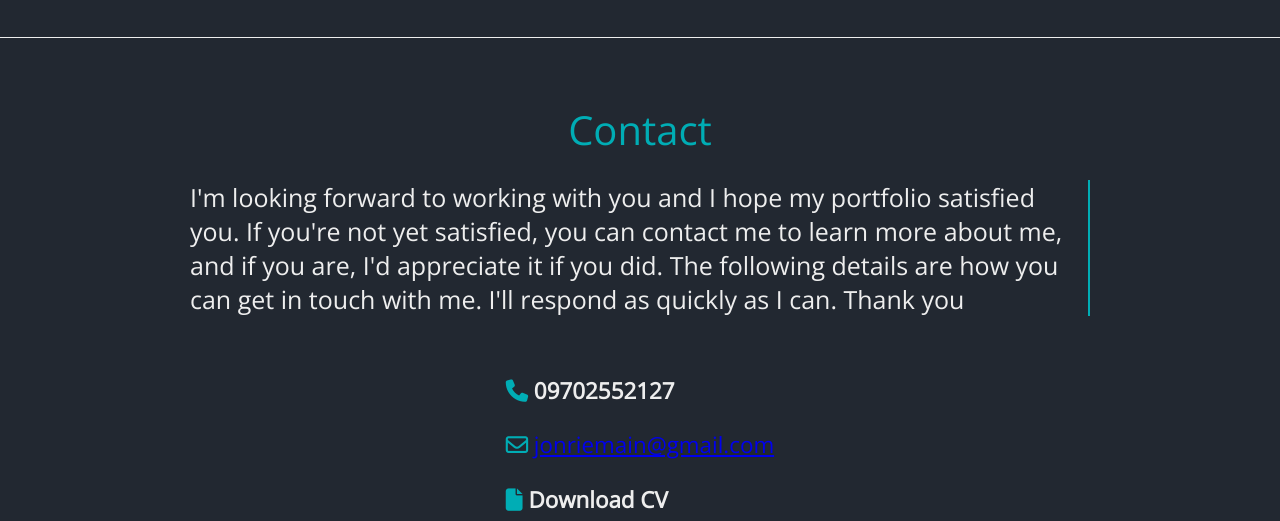
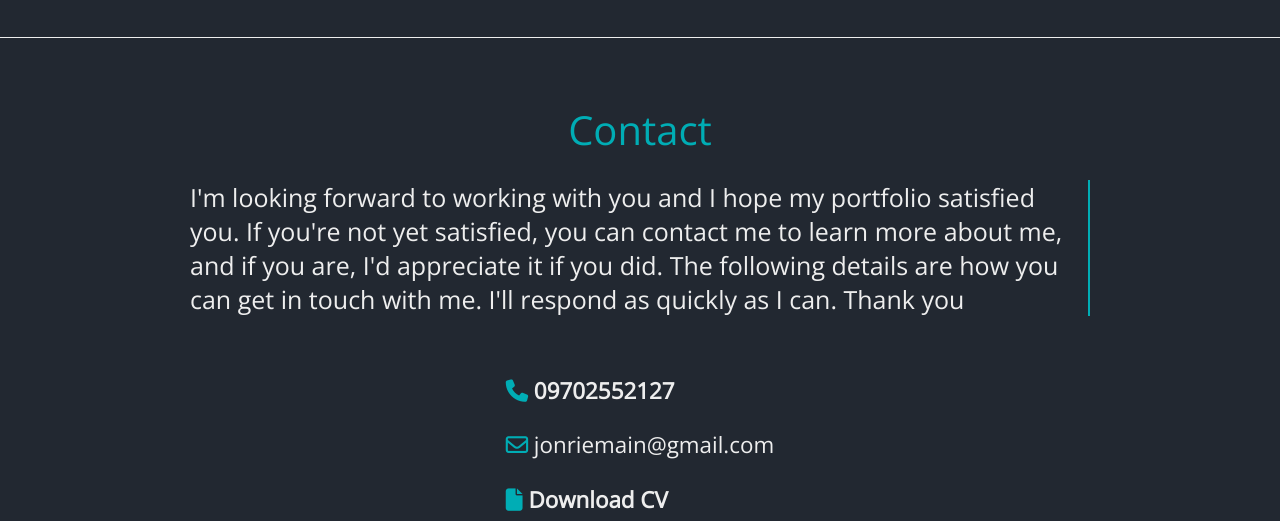
Before and after one commit to JonrieMain/jonrieWebsite, a website built with Parcel: page index.html in a window 1280 px wide. Shown: the part 6762-7283 px from the top of the page. Built offline with nearby package versions, Linux system fonts and the light colour scheme; a web font is replaced by a local one.

Commit message:
change color of mailto

```diff
--- a/css/contact.css
+++ b/css/contact.css
@@ -40,6 +40,10 @@
     font-family: var(--sans);
     word-break: break-word;
 }
+.main .letsTalk >span >i >span >a{
+text-decoration: none;
+color: #eeeeee;
+}
 
 /* cv */
 .main .letsTalk >span >.cv >a{
```
